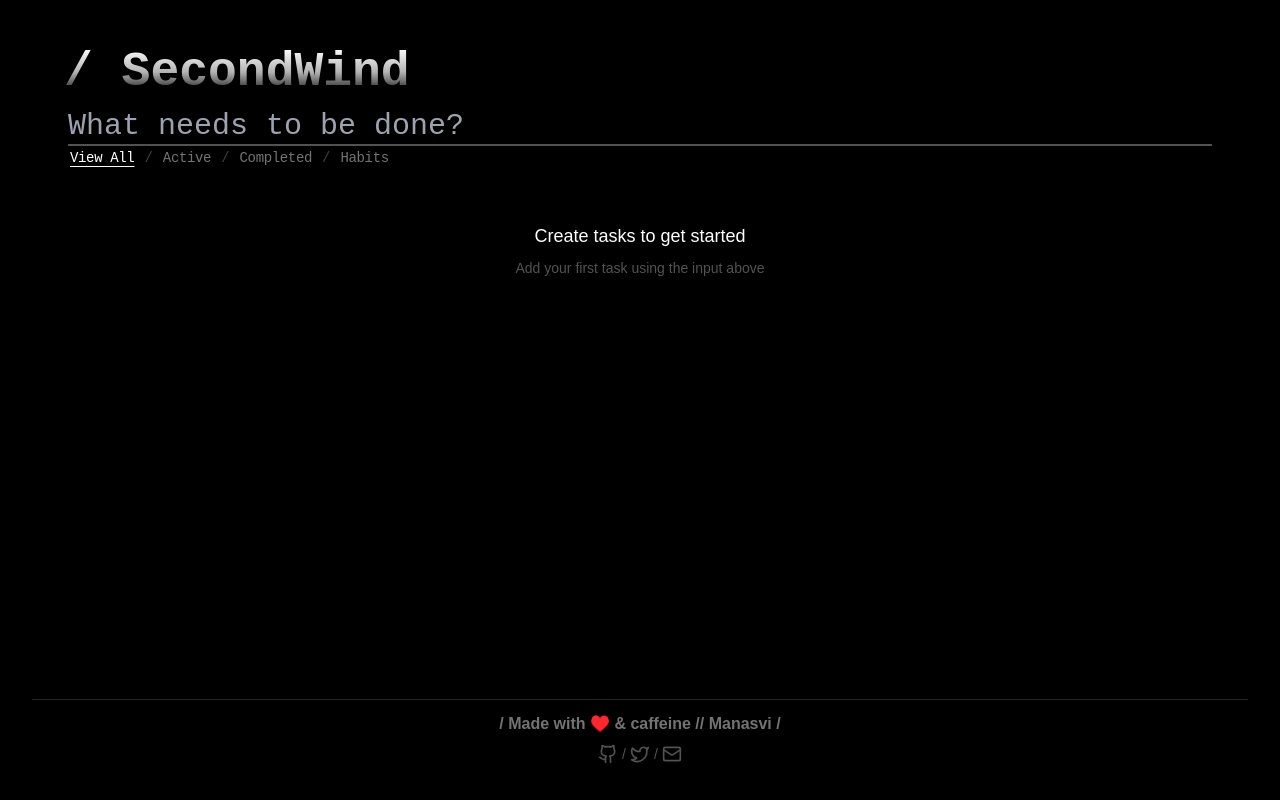
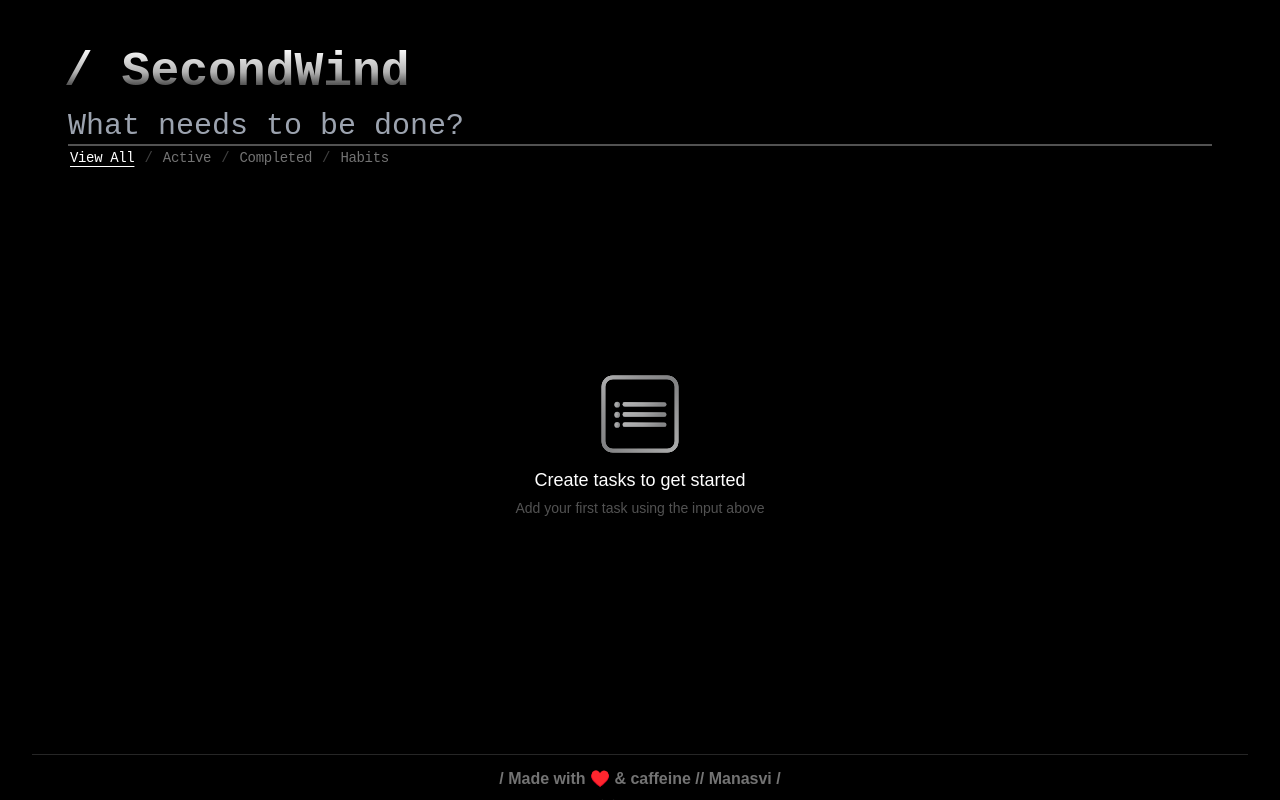
Before and after one commit to manasvitwr/second-wind, a React (Vite) app: page / in a window 1280 px wide. Built offline with nearby package versions, Linux system fonts and the light colour scheme.

Commit message:
feat: changed styling

```diff
--- a/src/components/EmptyState/EmptyState.tsx
+++ b/src/components/EmptyState/EmptyState.tsx
@@ -1,4 +1,7 @@
 import React from 'react';
+import ViewAllIcon from '../../assets/icons/view-all.svg';
+import ActiveIcon from '../../assets/icons/active.svg';
+import CompletedIcon from '../../assets/icons/completed.svg';
 
 interface EmptyStateProps {
   filter: 'all' | 'active' | 'completed' | 'habits';
@@ -25,9 +28,35 @@ const EmptyState: React.FC<EmptyStateProps> = ({ filter }) => {
     return null;
   };
 
+  const getIcon = () => {
+    switch (filter) {
+      case 'all':
+        return ViewAllIcon;
+      case 'active':
+        return ActiveIcon;
+      case 'completed':
+        return CompletedIcon;
+      case 'habits':
+        return null;
+      default:
+        return null;
+    }
+  };
+
+  const Icon = getIcon();
+
   return (
-    <div className="flex flex-col items-center justify-center py-12 text-center">
-      <p className="task-text text-lg mb-2">
+    <div className="flex flex-col items-center justify-center py-[200px] text-center">
+      {Icon && (
+        <div className="mb-3">
+          <img
+            src={Icon}
+            alt=""
+            className="w-20 h-20 opacity-70"
+          />
+        </div>
+      )}
+      <p className="task-text text-lg mb-1">
         {getMessage()}
       </p>
       {getSubMessage() && (
```
